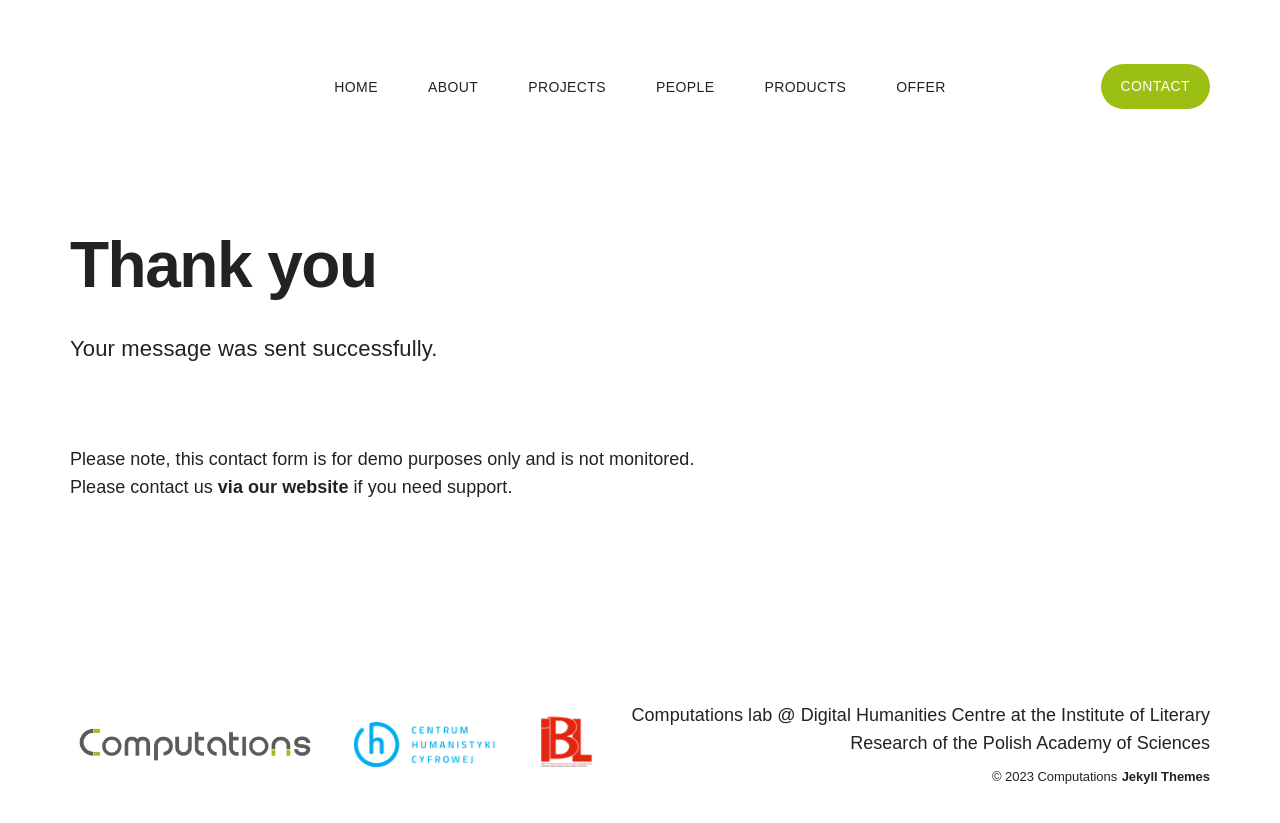
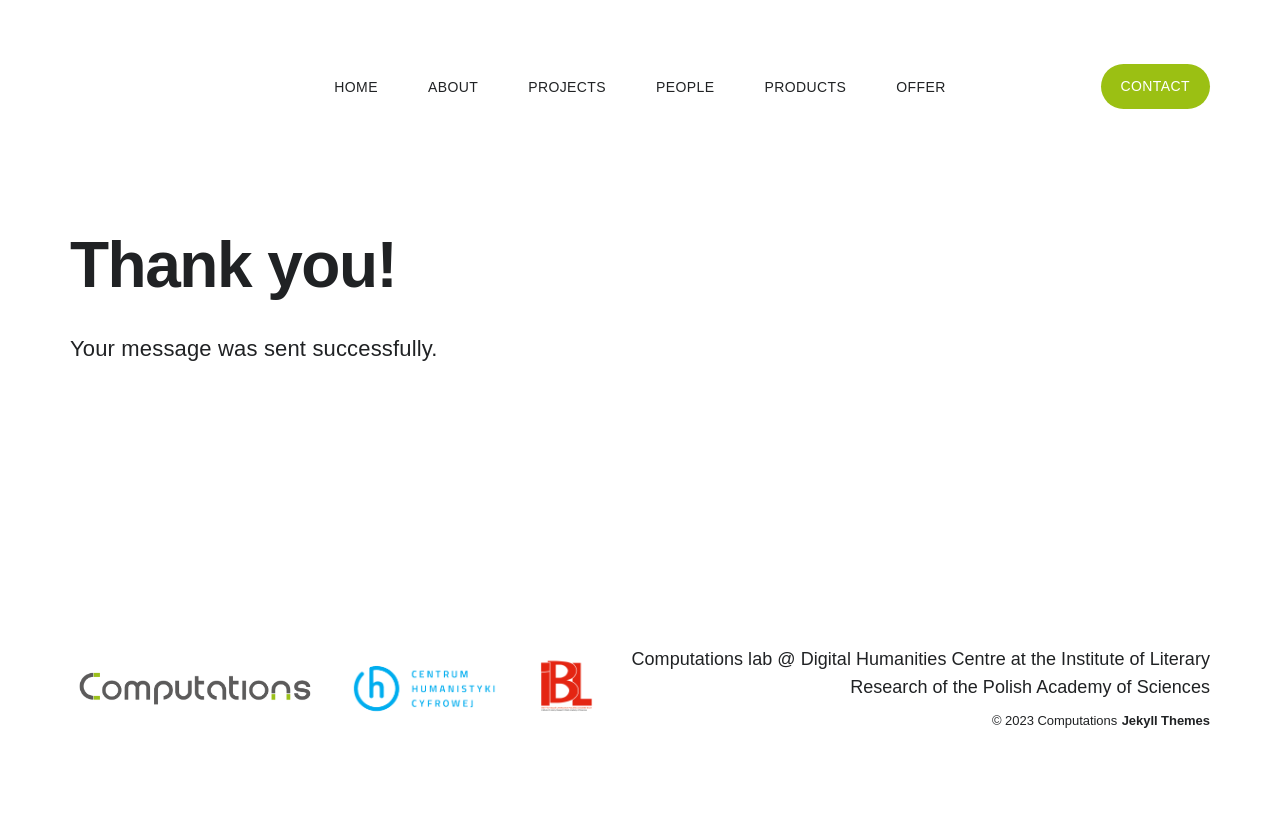
Before and after one commit to CHC-Computations/chc-computations.github.io, a Jekyll site: the page built from _pages/thanks.md, in a window 1280 px wide. Shown: the top 823 px of the page. Built offline with Jekyll 4.4.1, drawn with Linux system fonts in a browser that asks for light colours; nearby versions of some CDN libraries.

Commit message:
change Thanks page after sending message via Contact tab

```diff
--- a/_pages/thanks.md
+++ b/_pages/thanks.md
@@ -1,8 +1,6 @@
 ---
-title: Thank you
+title: Thank you!
 subtitle: Your message was sent successfully.
-description: Show off your best work with this beautiful, minimal and customizable portfolio theme.
-featured_image: /images/social.jpg
+description:
+featured_image:
 ---
-
-Please note, this contact form is for demo purposes only and is not monitored. Please contact us [via our website](https://jekyllthemes.io) if you need support.
```
